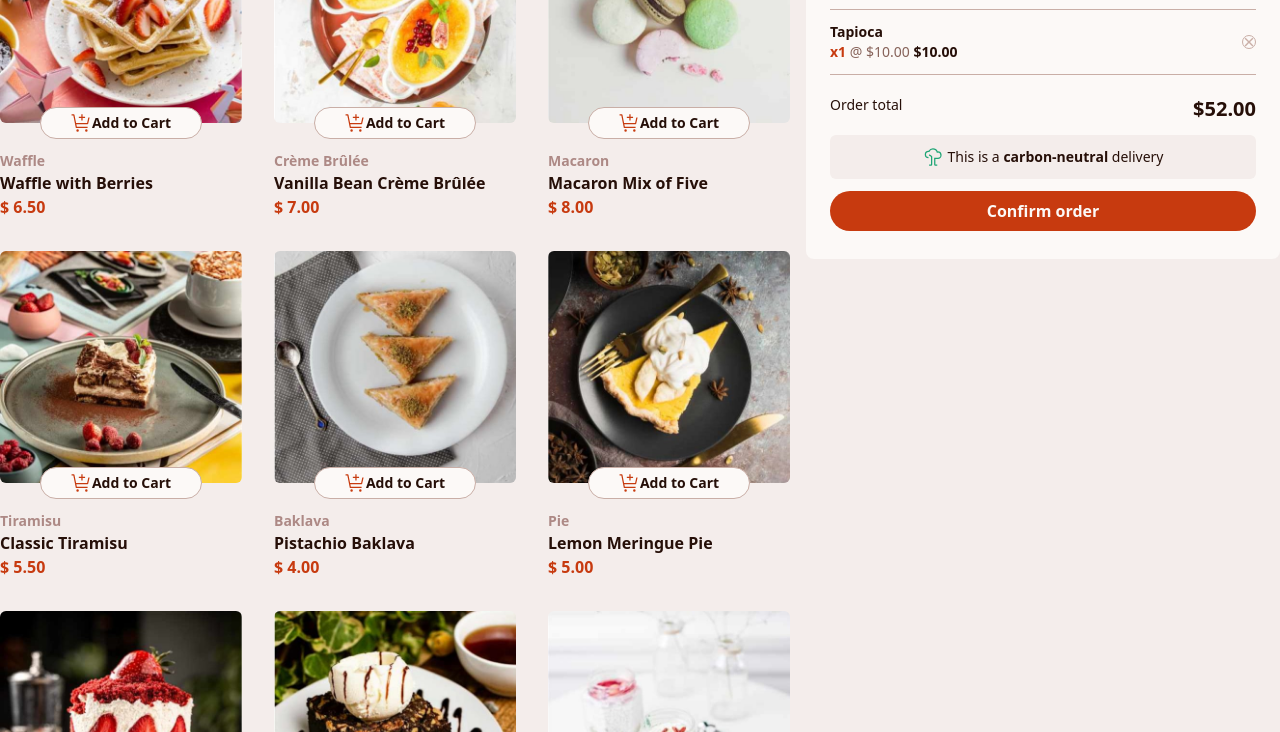
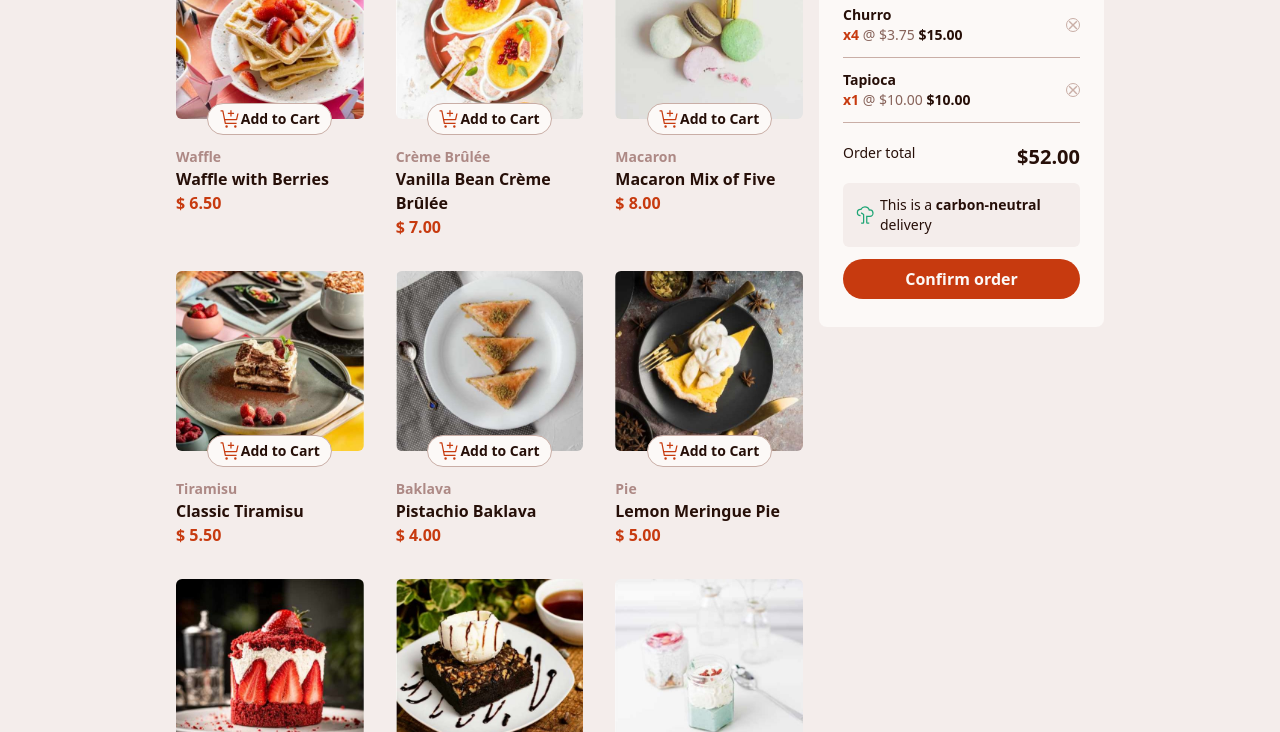
Before and after one commit to tiagomvf/product-list-with-cart-frontendmentor, a website built with Vite: page index.html in a window 1280 px wide. Shown: the part 160-892 px from the top of the page. Built offline with nearby package versions, Linux system fonts and the light colour scheme; files whose address does not match are found by name.

Commit message:
Centering content

```diff
--- a/index.html
+++ b/index.html
@@ -14,12 +14,13 @@
     .attribution a { color: hsl(228, 45%, 44%); }
   </style>
 </head>
-<body
+<body class="grid place-content-center bg-rose-100">
+  <div
   style="
   display: grid; gap: 1em ;
-  grid-template-columns: 5fr 3fr;
+  grid-template-columns: 11fr 5fr;
   grid-template-rows: auto auto;"
-  class="text-rose-900 bg-rose-100">
+  class="p-12 text-rose-900 bg-rose-100 max-w-5xl">
   <h1 class="col-span-1 text-3xl font-bold text-rose-900">
     Desserts
   </h1>
@@ -37,6 +38,6 @@
   <div class="attribution">
     Challenge by <a href="https://www.frontendmentor.io?ref=challenge">Frontend Mentor</a>.
     Coded by <a href="#">Your Name Here</a>.
-  </div>
+  </div></div>
 </body>
 </html>
```
